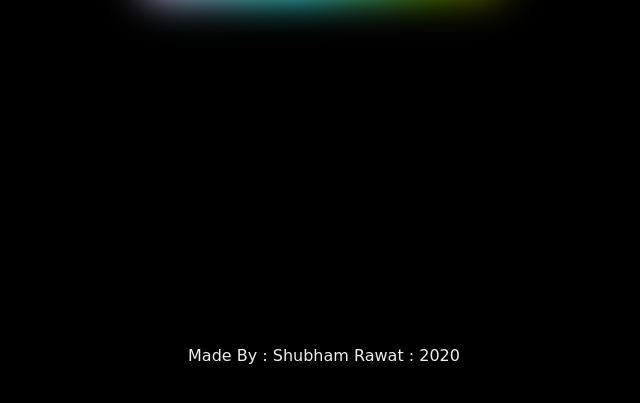
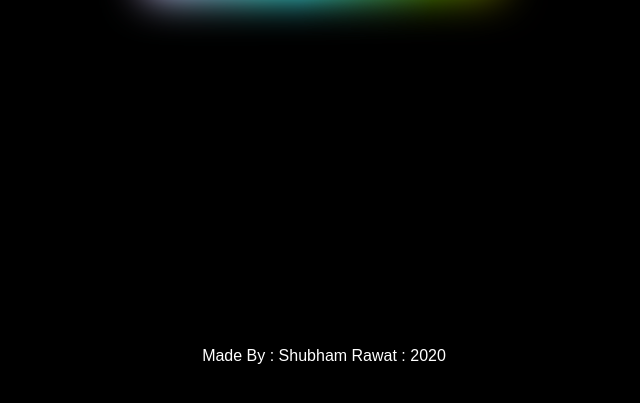
Before and after one commit to shub10138/Digital-clock, a plain HTML site: page index.html in a window 1280 px wide. Shown: the part 269-672 px from the top of the page, without its empty margins (316-956 px from the left). Drawn offline with Linux system fonts and the light colour scheme.

Commit message:
Update style.css

```diff
--- a/style.css
+++ b/style.css
@@ -63,7 +63,6 @@ html,body{
 }
 footer {
   margin-top: 5%;
-  color: #EEEEEE;
+  color: white;
   text-align: center;
-  font-family: 'Indie Flower', cursive;
 }
```
